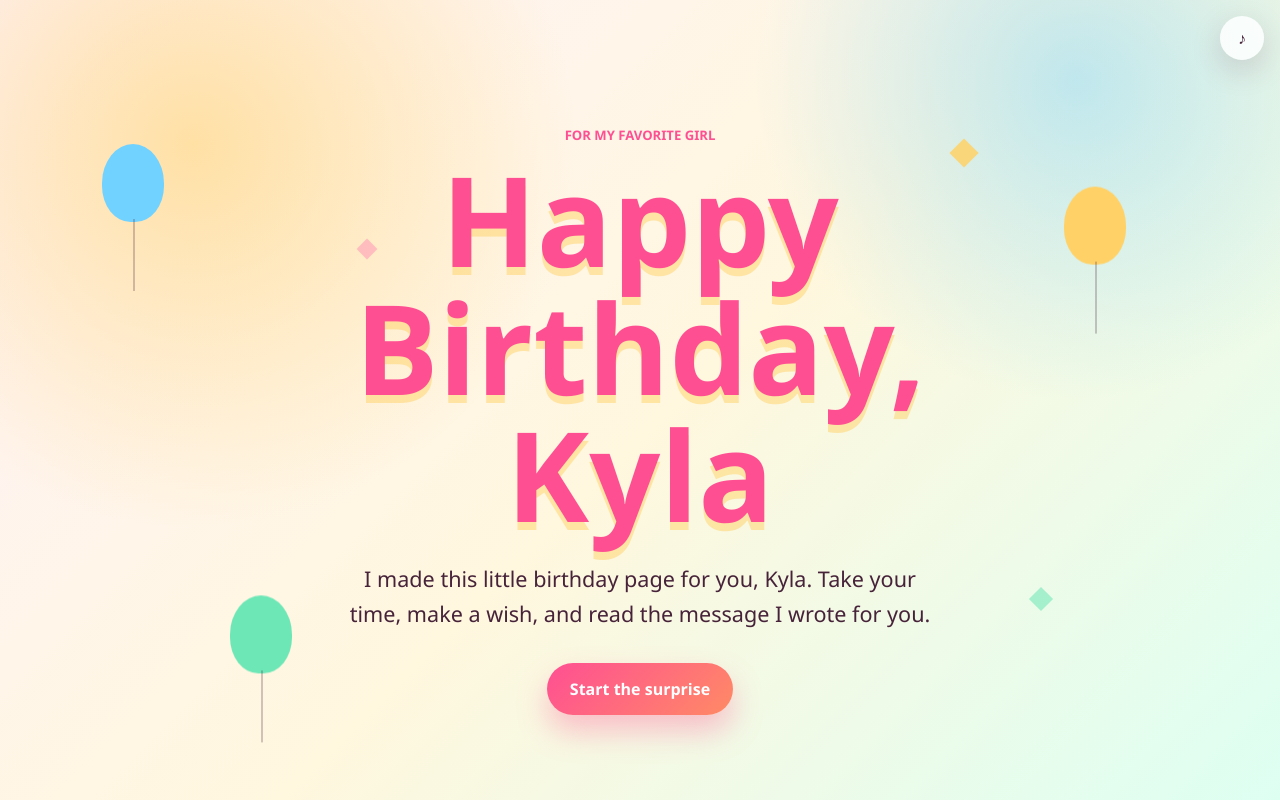
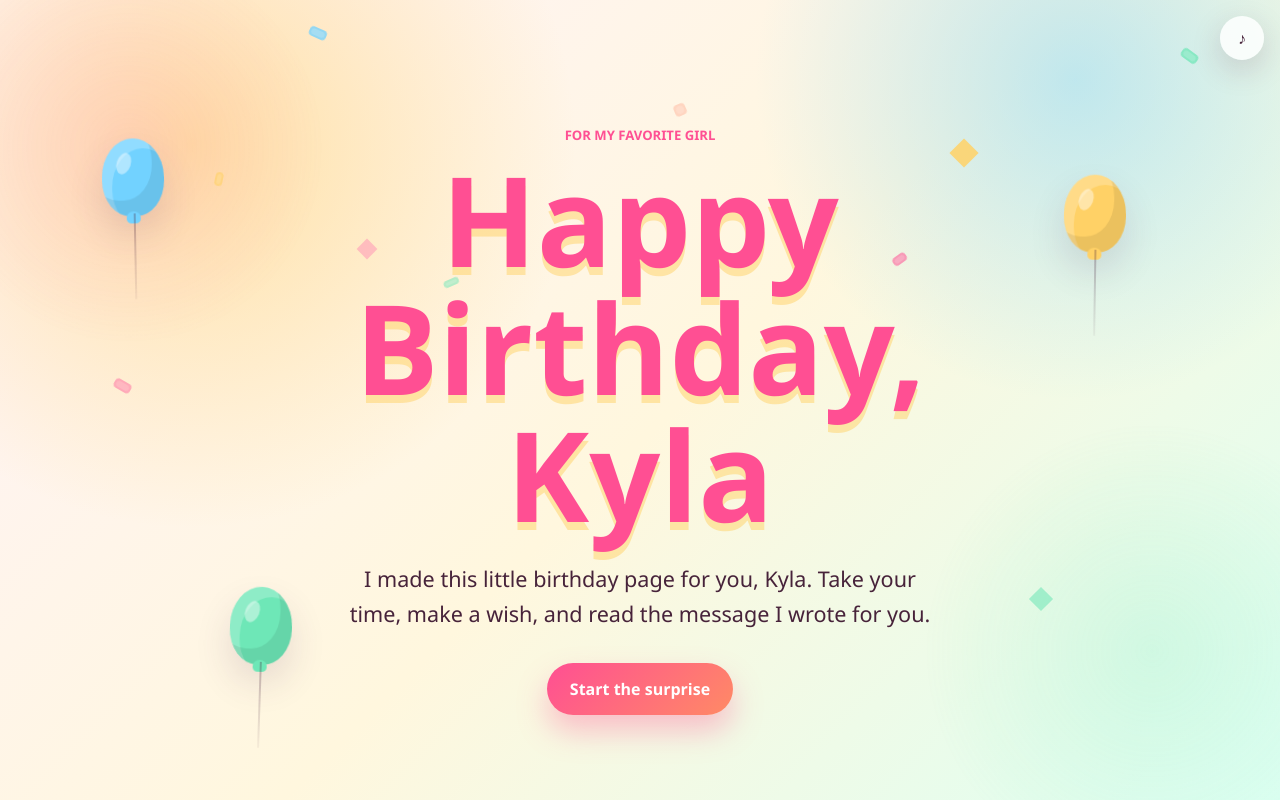
Before and after one commit to jhonkenn2/birthday-greeting-for-kyla, a website: page index.html in a window 1280 px wide. Drawn offline with Linux system fonts and the light colour scheme.

Commit message:
Polish welcome confetti and balloons

```diff
--- a/index.html
+++ b/index.html
@@ -15,10 +15,25 @@
 
   <main class="app" id="app">
     <section class="scene welcome-scene is-active" id="welcomeScene" aria-labelledby="welcomeTitle">
+      <div class="welcome-confetti" aria-hidden="true">
+        <span class="confetti-piece confetti-one"></span>
+        <span class="confetti-piece confetti-two"></span>
+        <span class="confetti-piece confetti-three"></span>
+        <span class="confetti-piece confetti-four"></span>
+        <span class="confetti-piece confetti-five"></span>
+        <span class="confetti-piece confetti-six"></span>
+        <span class="confetti-piece confetti-seven"></span>
+        <span class="confetti-piece confetti-eight"></span>
+        <span class="confetti-piece confetti-nine"></span>
+        <span class="confetti-piece confetti-ten"></span>
+        <span class="confetti-piece confetti-eleven"></span>
+        <span class="confetti-piece confetti-twelve"></span>
+      </div>
+
       <div class="floating-shapes" aria-hidden="true">
-        <span class="balloon balloon-one"></span>
-        <span class="balloon balloon-two"></span>
-        <span class="balloon balloon-three"></span>
+        <span class="balloon balloon-one"><span class="balloon-shine"></span></span>
+        <span class="balloon balloon-two"><span class="balloon-shine"></span></span>
+        <span class="balloon balloon-three"><span class="balloon-shine"></span></span>
         <span class="sparkle sparkle-one"></span>
         <span class="sparkle sparkle-two"></span>
         <span class="sparkle sparkle-three"></span>
--- a/script.js
+++ b/script.js
@@ -60,6 +60,11 @@ const sceneEffects = {
   layers: ["drifting-sprinkles", "candle-light-rays", "twinkling-stars", "cake-hover-motion"],
 };
 
+const welcomeEffects = {
+  fallingConfetti: true,
+  layers: ["welcome-confetti", "glossy-balloons", "soft-sparkles"],
+};
+
 function createInitialState() {
   return {
     screen: "welcome",
@@ -114,6 +119,7 @@ if (typeof module !== "undefined") {
     cardDesign,
     birthdaySong,
     sceneEffects,
+    welcomeEffects,
   };
 }
 
--- a/style.css
+++ b/style.css
@@ -95,12 +95,24 @@ button {
 
 .welcome-scene {
   text-align: center;
+  overflow: hidden;
+}
+
+.welcome-scene::before {
+  content: "";
+  position: absolute;
+  inset: -20%;
+  z-index: 0;
+  background:
+    radial-gradient(circle at 22% 28%, rgba(255, 111, 174, 0.16), transparent 12rem),
+    radial-gradient(circle at 78% 72%, rgba(110, 231, 183, 0.18), transparent 14rem);
+  animation: welcomeGlowDrift 10s ease-in-out infinite alternate;
 }
 
 .welcome-copy {
   width: min(720px, 100%);
   position: relative;
-  z-index: 2;
+  z-index: 3;
 }
 
 .eyebrow {
@@ -153,14 +165,18 @@ h1 {
 .floating-shapes span {
   position: absolute;
   display: block;
-  z-index: 1;
+  z-index: 2;
 }
 
 .balloon {
   width: 62px;
   height: 78px;
   border-radius: 50% 50% 46% 46%;
-  animation: float 5s ease-in-out infinite;
+  box-shadow:
+    inset -12px -16px 0 rgba(0, 0, 0, 0.08),
+    inset 10px 10px 0 rgba(255, 255, 255, 0.22),
+    0 18px 36px rgba(88, 52, 95, 0.14);
+  animation: balloonFloat 6s ease-in-out infinite;
 }
 
 .balloon::after {
@@ -169,8 +185,30 @@ h1 {
   left: 50%;
   top: 75px;
   width: 2px;
-  height: 72px;
-  background: rgba(71, 35, 58, 0.25);
+  height: 86px;
+  background: linear-gradient(rgba(71, 35, 58, 0.3), rgba(71, 35, 58, 0.05));
+}
+
+.balloon::before {
+  content: "";
+  position: absolute;
+  left: 50%;
+  bottom: -7px;
+  width: 14px;
+  height: 12px;
+  border-radius: 50% 50% 35% 35%;
+  background: inherit;
+  transform: translateX(-50%);
+}
+
+.balloon-shine {
+  left: 15px;
+  top: 14px;
+  width: 14px;
+  height: 22px;
+  border-radius: 50%;
+  background: rgba(255, 255, 255, 0.44);
+  transform: rotate(20deg);
 }
 
 .balloon-one {
@@ -200,6 +238,47 @@ h1 {
   transform: rotate(45deg);
   animation: twinkle 1.5s ease-in-out infinite;
 }
+
+.welcome-confetti {
+  position: absolute;
+  inset: 0;
+  z-index: 1;
+  overflow: hidden;
+  pointer-events: none;
+}
+
+.confetti-piece {
+  position: absolute;
+  top: -12%;
+  width: 10px;
+  height: 18px;
+  border-radius: 4px;
+  background: var(--hot-pink);
+  opacity: 0.78;
+  animation: welcomeConfettiFall 9s linear infinite;
+  animation-delay: var(--fall-delay, 0s);
+}
+
+.confetti-piece::after {
+  content: "";
+  position: absolute;
+  inset: 2px;
+  border-radius: inherit;
+  background: rgba(255, 255, 255, 0.18);
+}
+
+.confetti-one { left: 8%; background: #ff4f93; --fall-delay: 0s; }
+.confetti-two { left: 16%; background: #ffd166; --fall-delay: 1.8s; width: 8px; height: 14px; }
+.confetti-three { left: 24%; background: #72d2ff; --fall-delay: 3.1s; }
+.confetti-four { left: 34%; background: #6ee7b7; --fall-delay: 0.9s; width: 7px; height: 16px; }
+.confetti-five { left: 43%; background: #ff8fab; --fall-delay: 4.4s; }
+.confetti-six { left: 52%; background: #ffc7b0; --fall-delay: 2.4s; width: 12px; height: 12px; }
+.confetti-seven { left: 61%; background: #e8c4ff; --fall-delay: 5.2s; }
+.confetti-eight { left: 69%; background: #ff4f93; --fall-delay: 1.1s; width: 9px; height: 15px; }
+.confetti-nine { left: 78%; background: #ffd166; --fall-delay: 3.8s; }
+.confetti-ten { left: 86%; background: #72d2ff; --fall-delay: 6s; width: 8px; height: 14px; }
+.confetti-eleven { left: 92%; background: #6ee7b7; --fall-delay: 2.9s; }
+.confetti-twelve { left: 48%; background: #ff8fab; --fall-delay: 6.7s; width: 7px; height: 15px; }
 
 .sparkle-one {
   right: 24%;
@@ -1060,6 +1139,30 @@ body.wish-pending .night-motion {
   50% { transform: translateY(-20px); }
 }
 
+@keyframes welcomeGlowDrift {
+  0% { transform: translate3d(-1.5%, -1%, 0) scale(1); }
+  100% { transform: translate3d(1.5%, 1%, 0) scale(1.04); }
+}
+
+@keyframes balloonFloat {
+  0%, 100% { transform: translateY(0) rotate(-2deg); }
+  50% { transform: translateY(-24px) rotate(2deg); }
+}
+
+@keyframes welcomeConfettiFall {
+  0% {
+    transform: translate3d(0, -12vh, 0) rotate(0deg);
+    opacity: 0;
+  }
+  12% {
+    opacity: 0.86;
+  }
+  100% {
+    transform: translate3d(var(--fall-drift, 28px), 116vh, 0) rotate(540deg);
+    opacity: 0;
+  }
+}
+
 @keyframes nightDrift {
   0% { background-position: 0% 45%, center, center; }
   100% { background-position: 100% 55%, center, center; }
```
Also changed, not shown: tests/html.test.js (+5 -0 lines), tests/script.test.js (+7 -0 lines).
